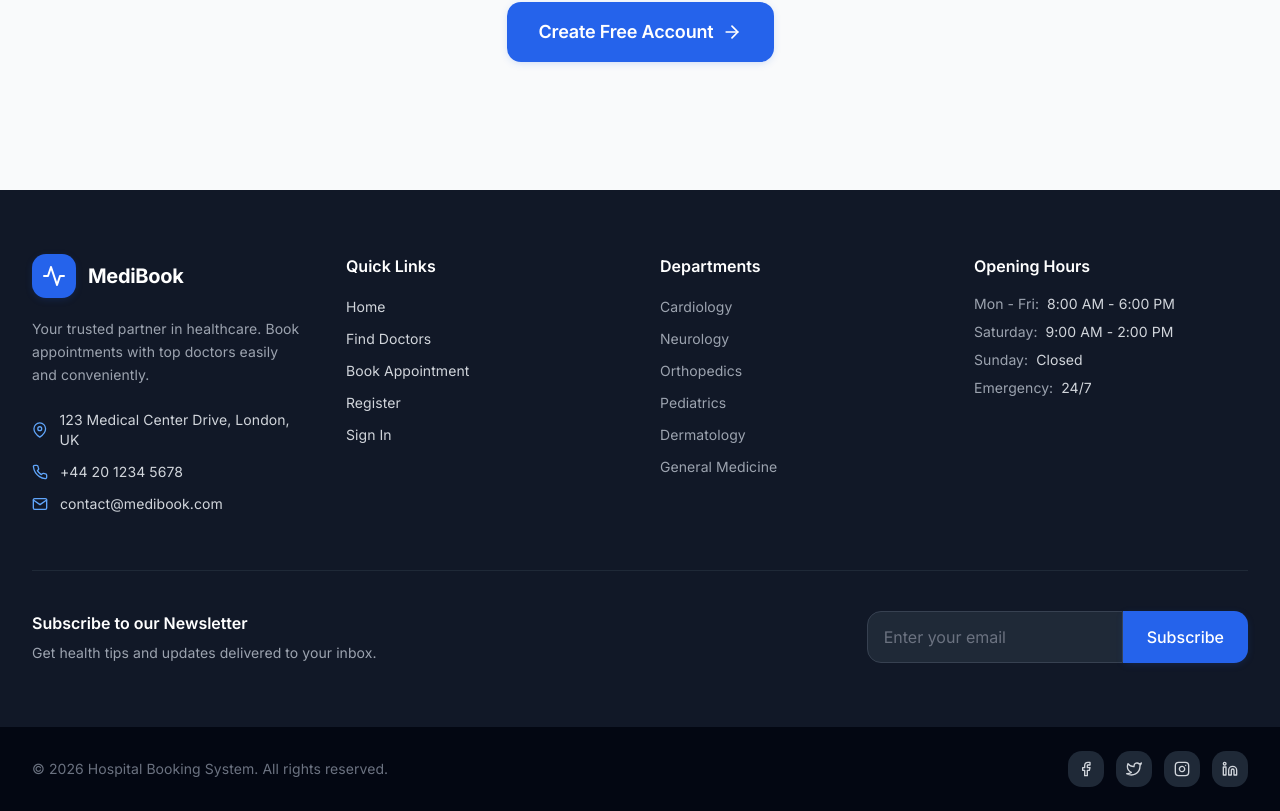
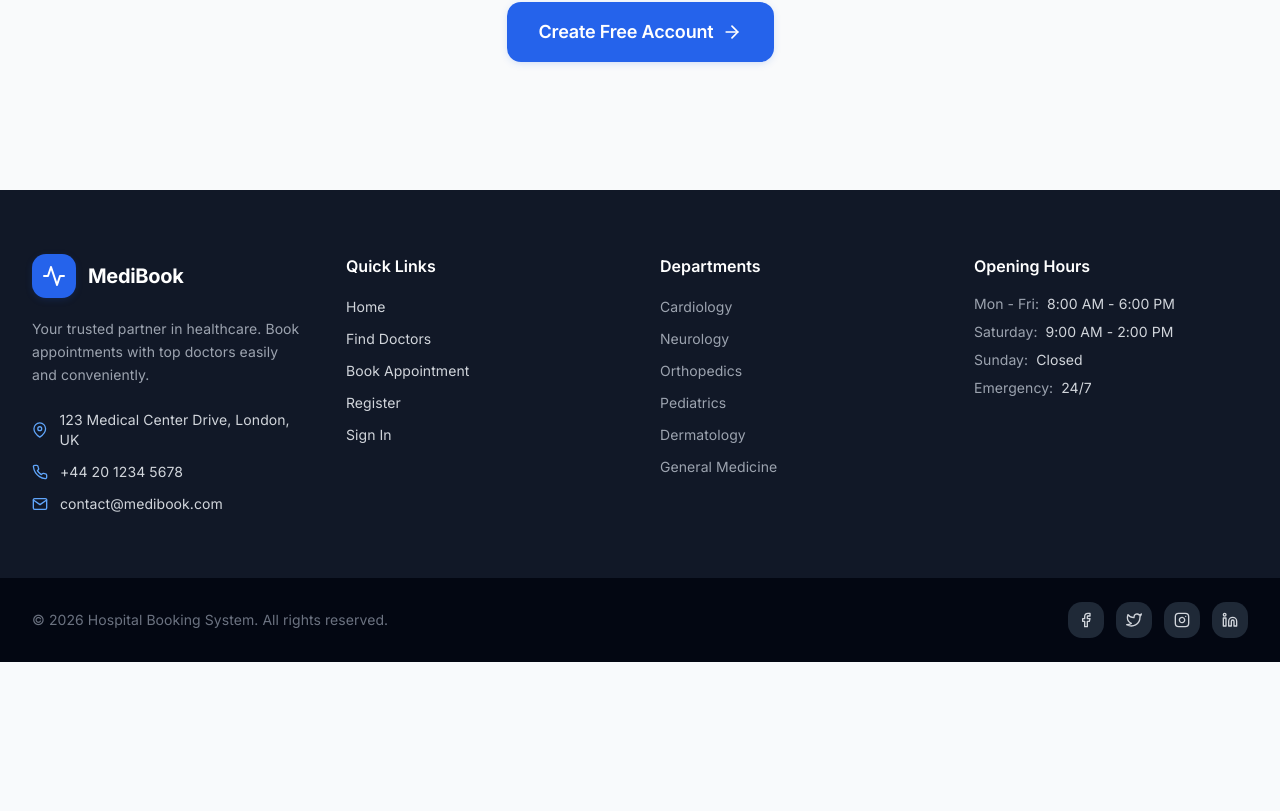
Before and after one commit to najm1011/fyp-hospital-booking, a React (Vite) app in the folder frontend/: page / in a window 1280 px wide. Shown: the part 1813-2624 px from the top of the page. After the commit the page ends 2475 px from the top, so only its background shows below. Built offline with nearby package versions, Linux system fonts and the light colour scheme; no server answers.

Commit message:
removd section

```diff
--- a/frontend/src/components/layout/Footer.jsx
+++ b/frontend/src/components/layout/Footer.jsx
@@ -129,29 +129,6 @@ const Footer = () => {
           </div>
         </div>
 
-        {/* Newsletter Section */}
-        <div className="mt-14 pt-10 border-t border-gray-800">
-          <div className="flex flex-col md:flex-row md:items-center md:justify-between gap-6">
-            <div>
-              <h3 className="text-white font-semibold mb-2">
-                Subscribe to our Newsletter
-              </h3>
-              <p className="text-sm text-gray-400">
-                Get health tips and updates delivered to your inbox.
-              </p>
-            </div>
-            <div className="flex flex-col sm:flex-row">
-              <input
-                type="email"
-                placeholder="Enter your email"
-                className="px-4 py-3 bg-gray-800 border border-gray-700 rounded-xl sm:rounded-l-xl sm:rounded-r-none focus:outline-none focus:ring-2 focus:ring-primary-500 focus:border-transparent text-white text-base placeholder-gray-500 w-full sm:w-64"
-              />
-              <button className="px-6 py-3 bg-primary-600 text-white font-medium rounded-xl sm:rounded-r-xl sm:rounded-l-none hover:bg-primary-700 transition-all duration-200 shadow-primary-sm hover:shadow-primary mt-2 sm:mt-0">
-                Subscribe
-              </button>
-            </div>
-          </div>
-        </div>
       </div>
 
       {/* Bottom Bar */}
```
